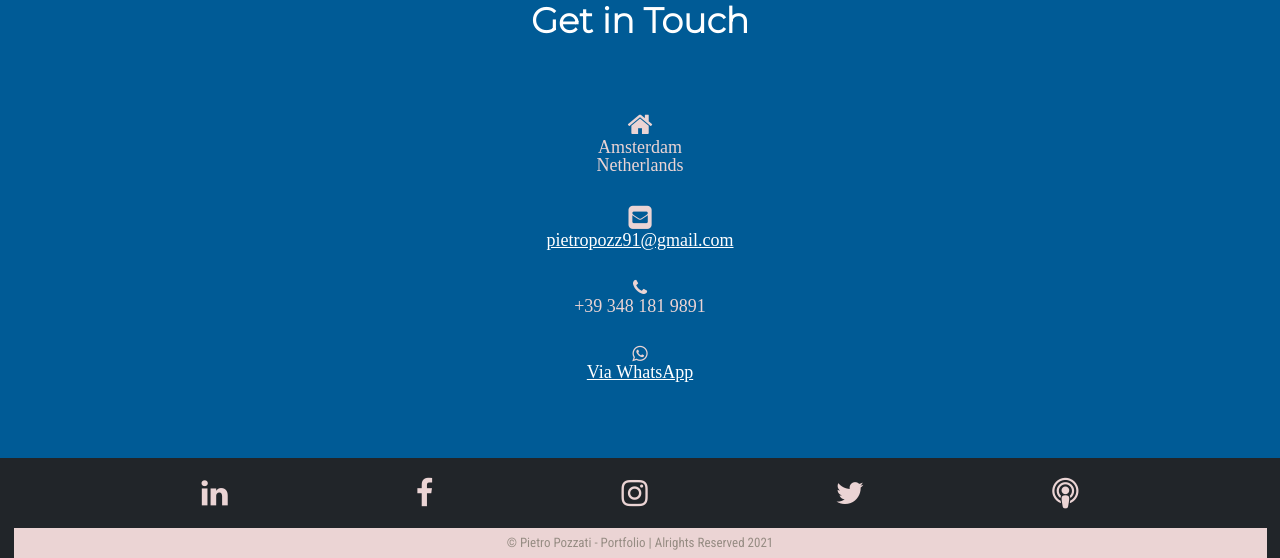
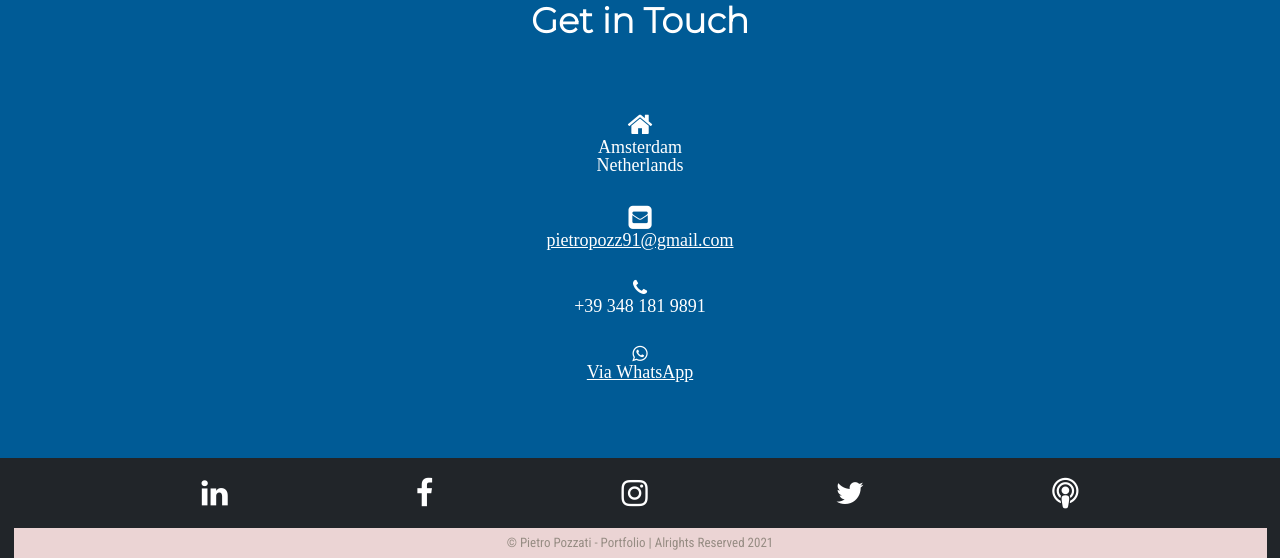
Before and after one commit to mariloupinera/portfolio-pietropozzati, a PHP site: page / in a window 1280 px wide. Shown: the part 4059-4617 px from the top of the page. Run offline with PHP 8.4, Linux system fonts and the light colour scheme; some web fonts are replaced.

Commit message:
completed

```diff
--- a/style.css
+++ b/style.css
@@ -281,7 +281,7 @@ img {
 
 .fa {
   display: inline-grid !important;
-  color:  #EBD4D4 !important;
+  color:  #fff !important;
   text-decoration: none !important;
   text-align: center !important;
 }
```
